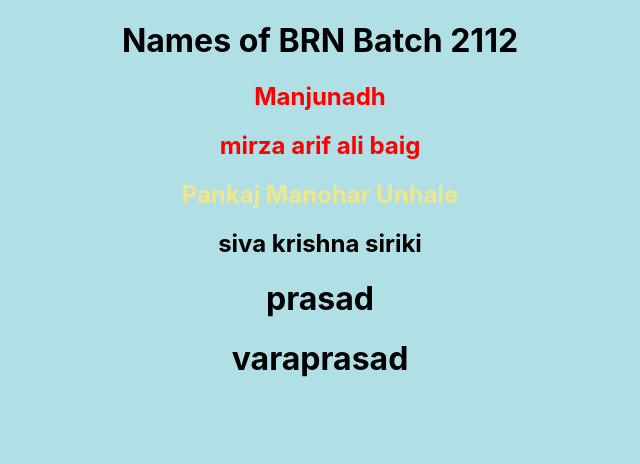
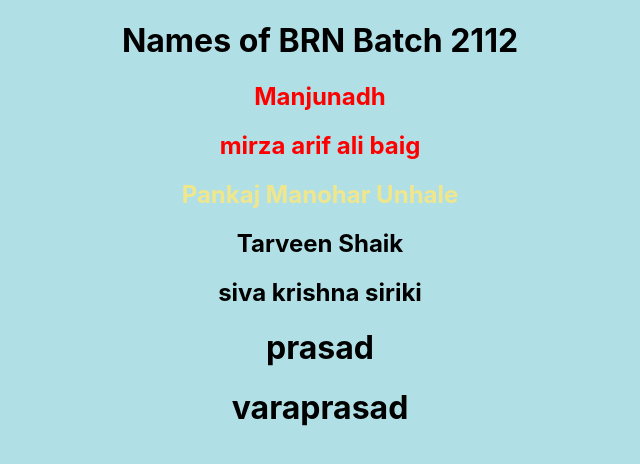
Before and after one commit to manjunadhb/Batch2112, a React (Create React App) app: page / in a window 1280 px wide. Shown: the top 464 px of the page, without its empty margins (320-960 px from the left). Built offline with nearby package versions, Linux system fonts and the light colour scheme.

Commit message:
added tarveen

```diff
--- a/src/App.js
+++ b/src/App.js
@@ -7,6 +7,7 @@ function App() {
       <h2  style={{color:"red"}}>Manjunadh</h2>
       <h2 style={{color:"red"}}>mirza arif ali baig</h2>
       <h2 style={{color:"khaki"}}>Pankaj Manohar Unhale</h2>
+      <h2>Tarveen Shaik</h2>
       <h2>siva krishna siriki</h2>
       <h1>prasad</h1>
       <h1>varaprasad</h1>
```
